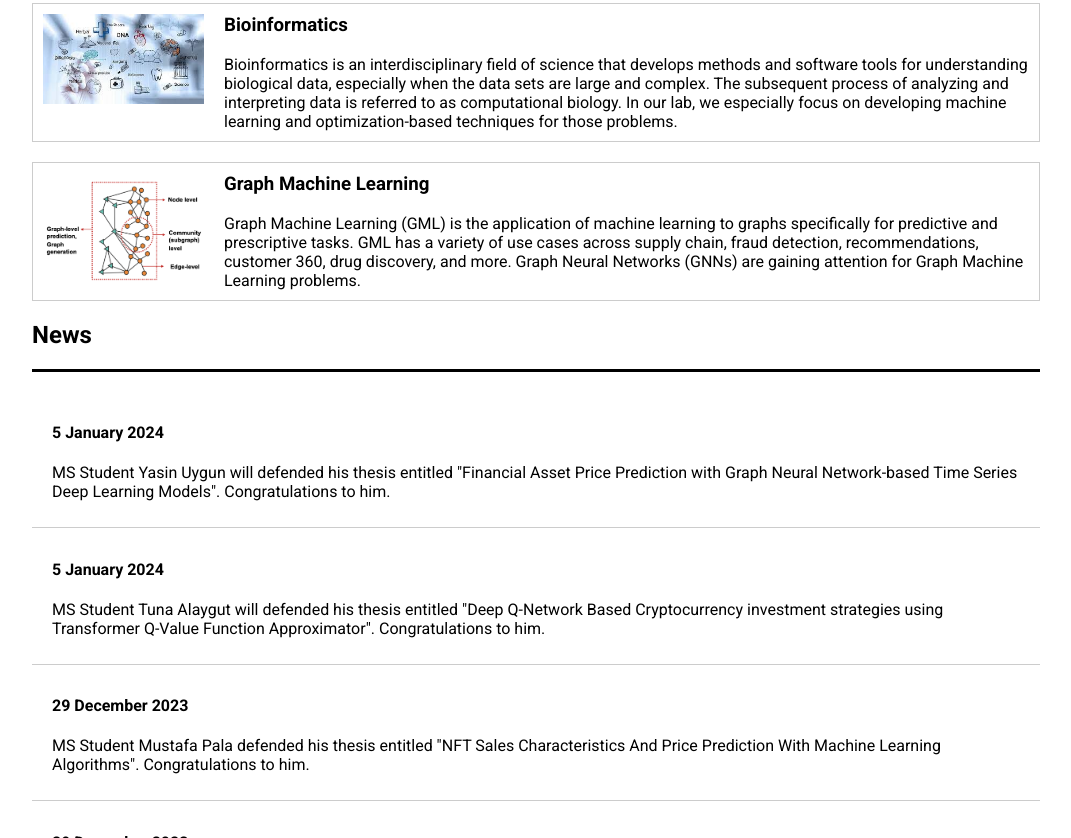
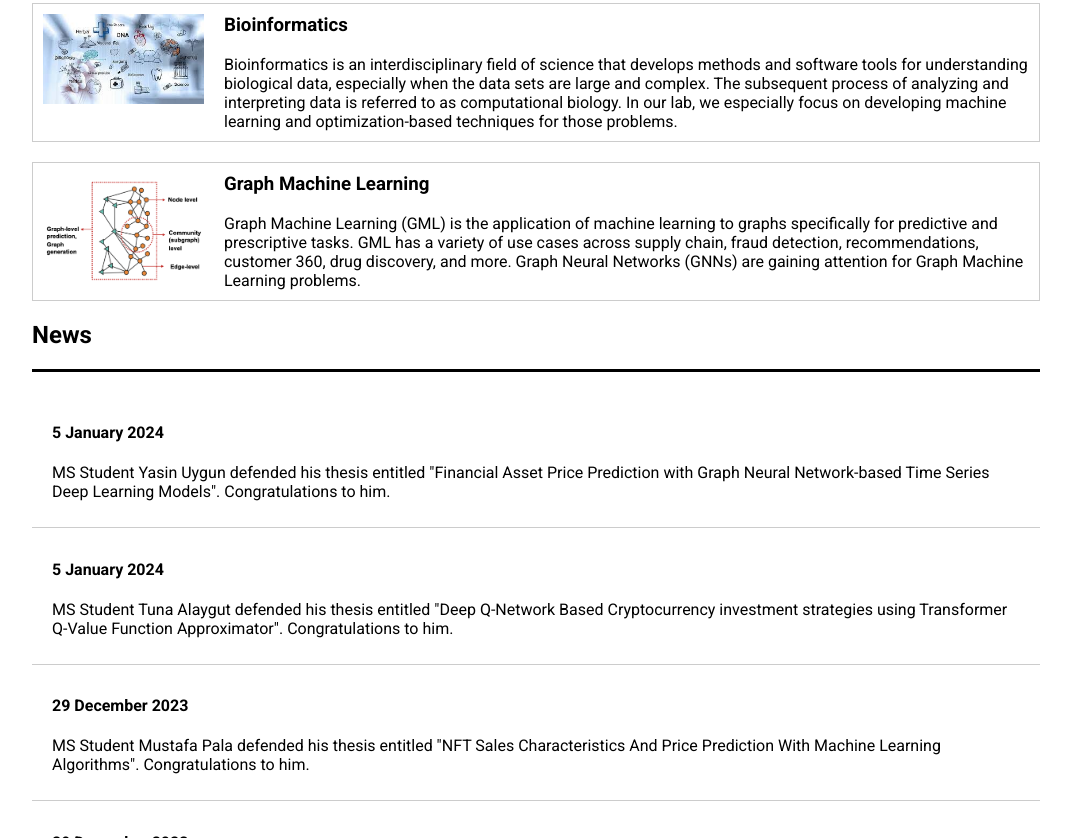
Before and after one commit to ozu-mlfinbio-lab/ozu-mlfinbio-lab.github.io, a plain HTML site: page index.html in a window 1280 px wide. Shown: the part 408-1246 px from the top of the page, without its empty margins (104-1175 px from the left). Drawn offline with Linux system fonts and the light colour scheme.

Commit message:
update index.html

```diff
--- a/index.html
+++ b/index.html
@@ -89,14 +89,14 @@
 
         <div class="news">
             <h4>5 January 2024</h4>
-            <p>MS Student Yasin Uygun will defended his thesis
+            <p>MS Student Yasin Uygun defended his thesis
             entitled "Financial Asset Price Prediction with Graph
             Neural Network-based Time Series Deep Learning Models". Congratulations to him.</p>
 	</div>
 
 	<div class="news">
             <h4>5 January 2024</h4>
-            <p>MS Student Tuna Alaygut will defended his thesis
+            <p>MS Student Tuna Alaygut defended his thesis
             entitled "Deep Q-Network Based Cryptocurrency investment
             strategies using Transformer Q-Value Function
             Approximator". Congratulations to him.</p>
```
